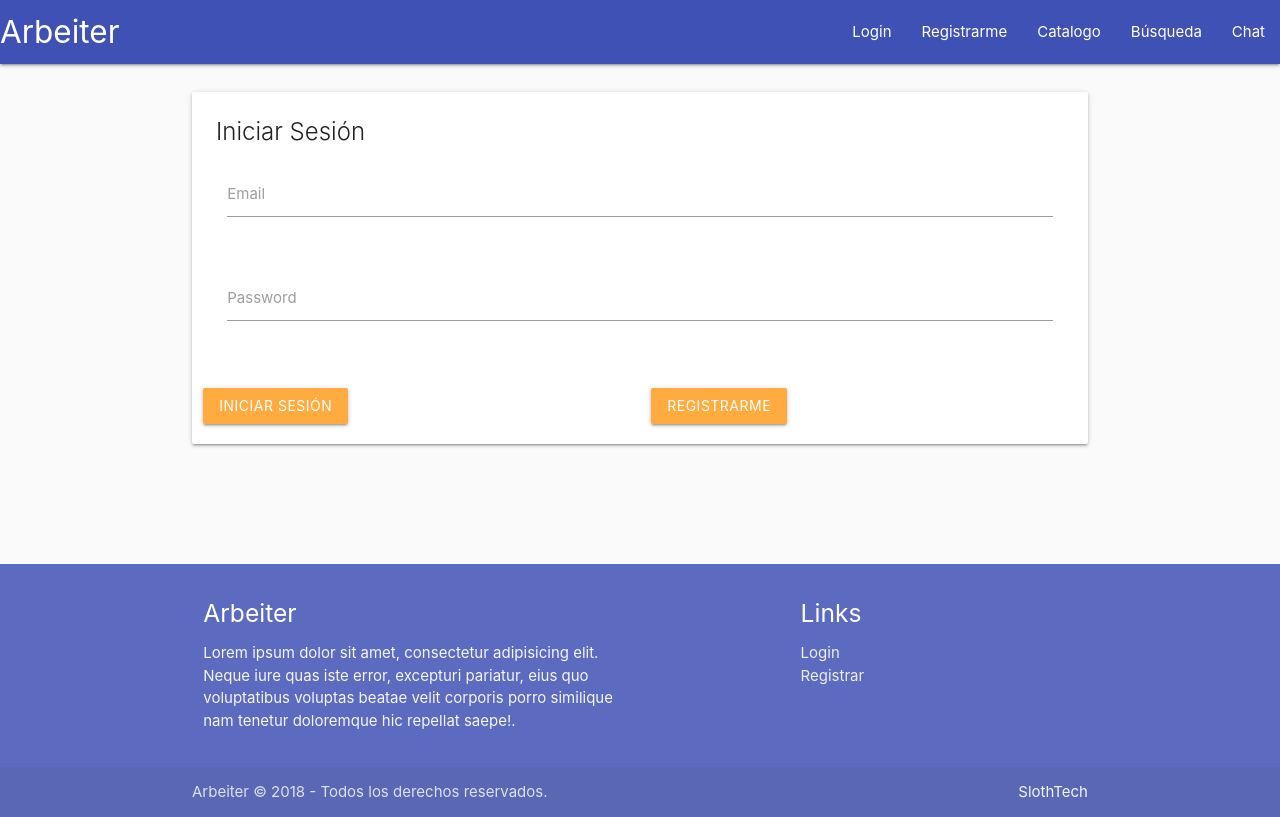
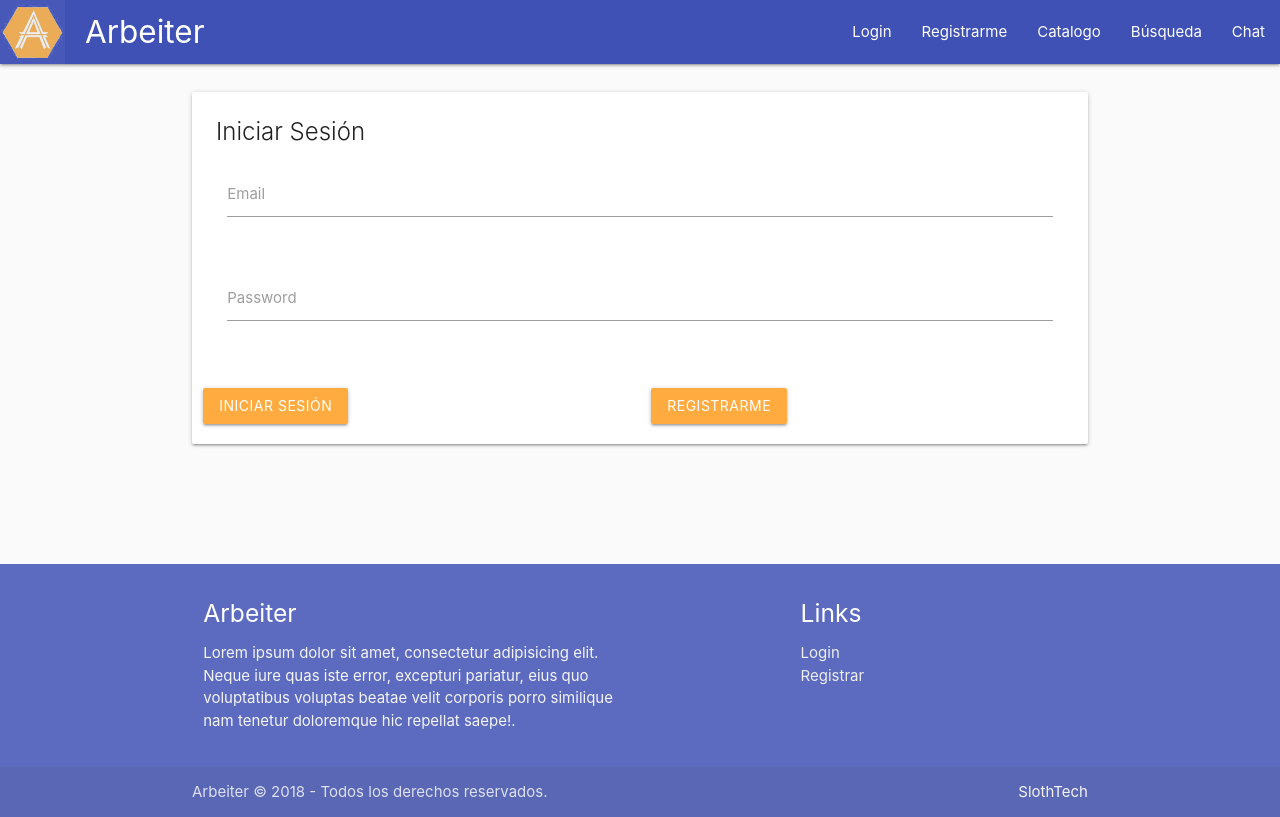
Before and after one commit to imjpfeliciano/arbeiter-client, a Vue app: page / in a window 1280 px wide. Built offline with nearby package versions, Linux system fonts and the light colour scheme.

Commit message:
add brand logo

```diff
--- a/src/components/navbar/navbar.vue
+++ b/src/components/navbar/navbar.vue
@@ -1,7 +1,10 @@
 <template>
   <nav>
     <div class="nav-wrapper indigo">
-      <a href="/" class="brand-logo">Arbeiter</a>
+      <a href="/" class="brand-logo">
+        <img :src="baseLogo">
+        <span class="brand-name">Arbeiter</span>
+      </a>
       <ul id="nav-mobile" class="right hide-on-med-and-down">
         <li><a href="/">Login</a></li>
         <li><a href="/registro">Registrarme</a></li>
@@ -13,9 +16,27 @@
   </nav>
 
 </template>
+<script>
+import Logo from '../../assets/arbeiter-logo.png';
 
-<script>
 export default {
-
+  data() {
+    return {
+      baseLogo: Logo,
+    }
+  }
 }
 </script>
+
+<style scoped>
+img {
+  height: 65px !important;
+  width: auto;
+  opacity: 0.9;
+}
+
+.brand-name {
+  margin-left: 20px;
+  position: fixed;
+}
+</style>
```
Also changed, not shown: src/assets/arbeiter-logo.png (added).
